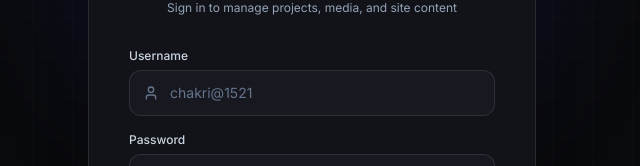
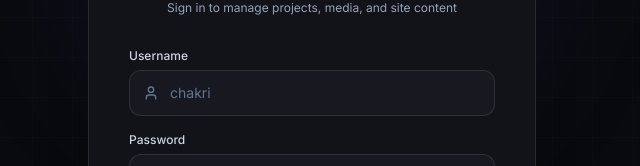
Before and after one commit to chakrisingisetty-collab/my-portfolio, a React (Vite) app in the folder frontend/: page /admin/login in a window 1280 px wide. Shown: the part 343-509 px from the top of the page, without its empty margins (328-968 px from the left). Built offline with nearby package versions, Linux system fonts and the light colour scheme; no server answers.

Commit message:
chore: update default admin username to chakri

```diff
--- a/frontend/src/pages/admin/AdminLogin.jsx
+++ b/frontend/src/pages/admin/AdminLogin.jsx
@@ -100,7 +100,7 @@ export const AdminLogin = () => {
                   required
                   value={username}
                   onChange={(e) => setUsername(e.target.value)}
-                  placeholder="chakri@1521"
+                  placeholder="chakri"
                   className="w-full pl-10 pr-4 py-3 rounded-xl bg-[#181920] border border-white/10 text-white placeholder-slate-500 text-sm focus:outline-none focus:border-indigo-500 transition-colors"
                 />
               </div>
```
Also changed, not shown: 2 other files (tests, documents, lock files or other folders).
